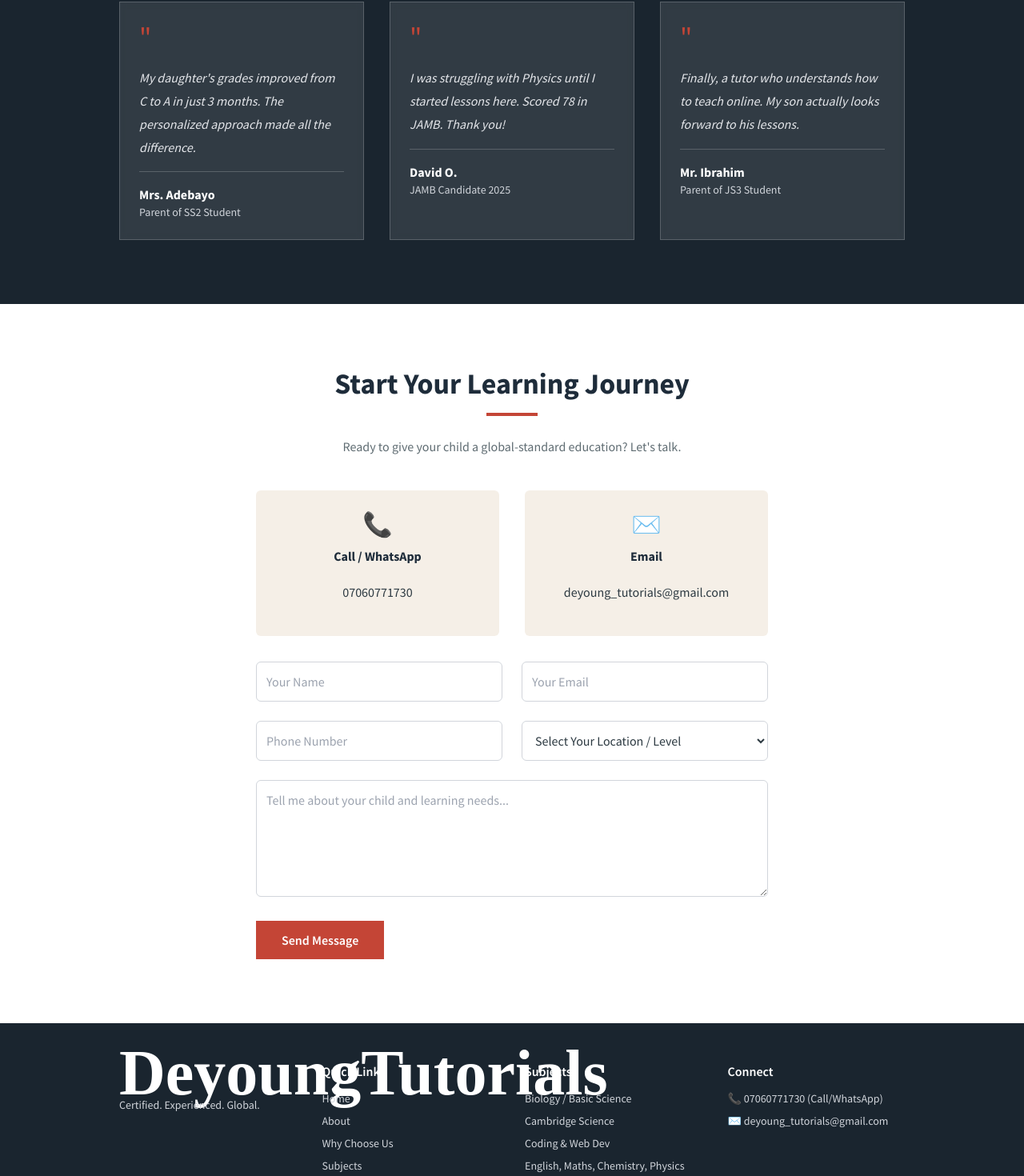
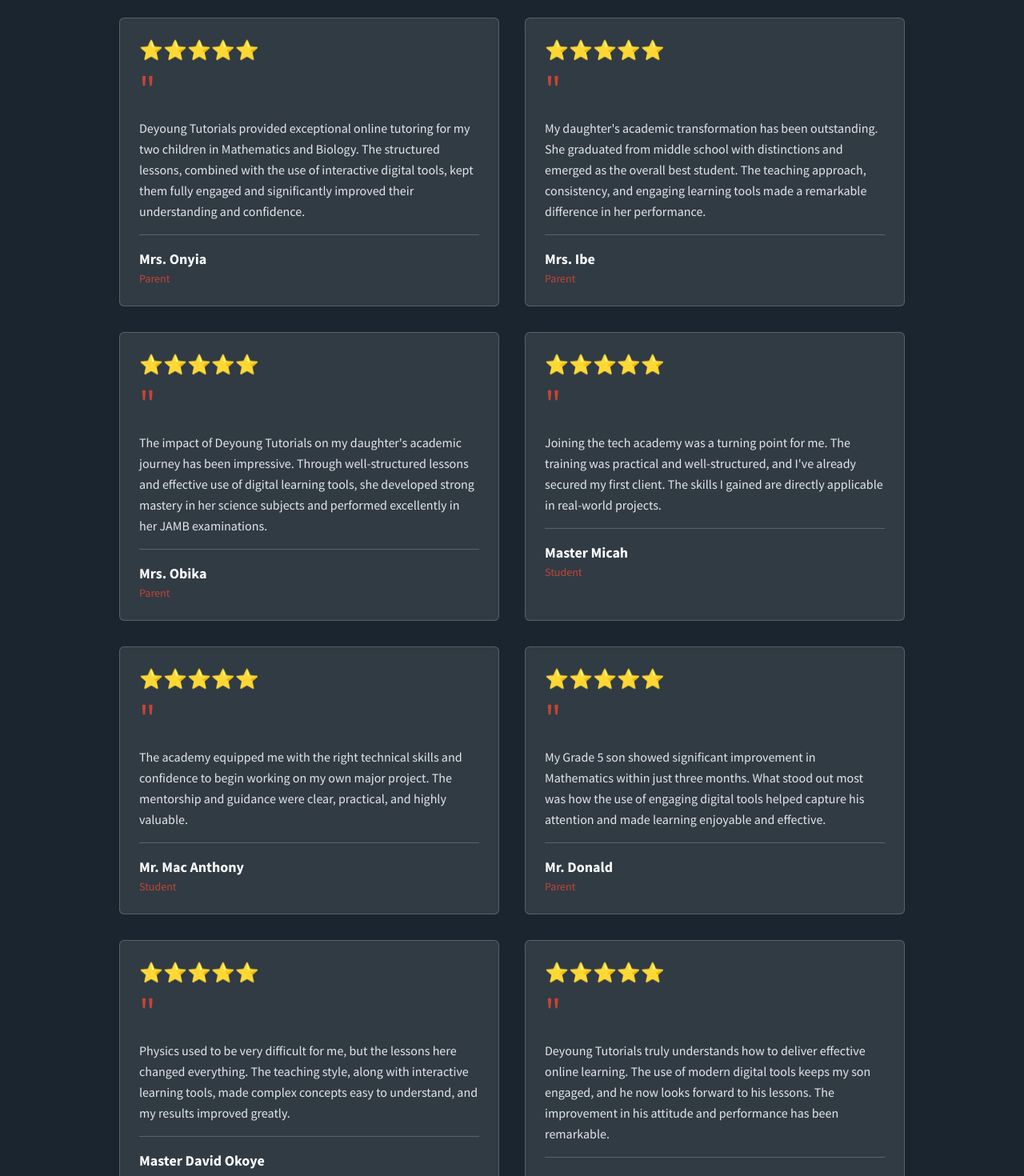
Before and after one commit to Deyoungconnect/deyoung-tutorials, a React (Vite) app: page / in a window 1280 px wide. Shown: the part 4176-5646 px from the top of the page at 80% size. Built offline with nearby package versions, Linux system fonts and the light colour scheme; the HTML template or start-up script is replaced by a standard one; a web font is replaced by a local one.

Commit message:
Update: Add new parent and student testimonials with star ratings

```diff
--- a/src/components/Testimonials.jsx
+++ b/src/components/Testimonials.jsx
@@ -1,41 +1,100 @@
 const Testimonials = () => {
   const testimonials = [
     {
-      name: "Mrs. Adebayo",
-      child: "Parent of SS2 Student",
-      text: "My daughter's grades improved from C to A in just 3 months. The personalized approach made all the difference.",
+      name: "Mrs. Onyia",
+      role: "Parent",
+      text: "Deyoung Tutorials provided exceptional online tutoring for my two children in Mathematics and Biology. The structured lessons, combined with the use of interactive digital tools, kept them fully engaged and significantly improved their understanding and confidence.",
+      rating: 5,
     },
     {
-      name: "David O.",
-      child: "JAMB Candidate 2025",
-      text: "I was struggling with Physics until I started lessons here. Scored 78 in JAMB. Thank you!",
+      name: "Mrs. Ibe",
+      role: "Parent",
+      text: "My daughter's academic transformation has been outstanding. She graduated from middle school with distinctions and emerged as the overall best student. The teaching approach, consistency, and engaging learning tools made a remarkable difference in her performance.",
+      rating: 5,
     },
     {
-      name: "Mr. Ibrahim",
-      child: "Parent of JS3 Student",
-      text: "Finally, a tutor who understands how to teach online. My son actually looks forward to his lessons.",
+      name: "Mrs. Obika",
+      role: "Parent",
+      text: "The impact of Deyoung Tutorials on my daughter's academic journey has been impressive. Through well-structured lessons and effective use of digital learning tools, she developed strong mastery in her science subjects and performed excellently in her JAMB examinations.",
+      rating: 5,
+    },
+    {
+      name: "Master Micah",
+      role: "Student",
+      text: "Joining the tech academy was a turning point for me. The training was practical and well-structured, and I've already secured my first client. The skills I gained are directly applicable in real-world projects.",
+      rating: 5,
+    },
+    {
+      name: "Mr. Mac Anthony",
+      role: "Student",
+      text: "The academy equipped me with the right technical skills and confidence to begin working on my own major project. The mentorship and guidance were clear, practical, and highly valuable.",
+      rating: 5,
+    },
+    {
+      name: "Mr. Donald",
+      role: "Parent",
+      text: "My Grade 5 son showed significant improvement in Mathematics within just three months. What stood out most was how the use of engaging digital tools helped capture his attention and made learning enjoyable and effective.",
+      rating: 5,
+    },
+    {
+      name: "Master David Okoye",
+      role: "Student",
+      text: "Physics used to be very difficult for me, but the lessons here changed everything. The teaching style, along with interactive learning tools, made complex concepts easy to understand, and my results improved greatly.",
+      rating: 5,
+    },
+    {
+      name: "Pastor Oluwasuen",
+      role: "Parent",
+      text: "Deyoung Tutorials truly understands how to deliver effective online learning. The use of modern digital tools keeps my son engaged, and he now looks forward to his lessons. The improvement in his attitude and performance has been remarkable.",
+      rating: 5,
     },
   ]
+
+  // Function to render stars based on rating
+  const renderStars = (rating) => {
+    return "⭐".repeat(rating);
+  };
 
   return (
     <section className="section-padding bg-deyoung-dark-bg">
       <div className="container-content">
         <div className="text-center max-w-2xl mx-auto mb-12">
           <h2 className="text-white">What Parents & Students Say</h2>
-          <p className="text-gray-300">Real results from real families</p>
+          <div className="w-16 h-1 bg-deyoung-terracotta mx-auto mt-4 mb-4"></div>
+          <p className="text-gray-300">
+            Real stories. Real results. From families we've served.
+          </p>
         </div>
 
-        <div className="grid grid-cols-1 md:grid-cols-3 gap-8">
+        <div className="grid grid-cols-1 md:grid-cols-2 lg:grid-cols-2 gap-8">
           {testimonials.map((testimonial, index) => (
-            <div key={index} className="bg-white/10 backdrop-blur-sm p-6 border border-white/20">
-              <div className="text-deyoung-terracotta text-4xl mb-4">"</div>
-              <p className="text-gray-200 mb-4 italic">{testimonial.text}</p>
+            <div
+              key={index}
+              className="bg-white/10 backdrop-blur-sm p-6 rounded-md border border-white/20 hover:bg-white/15 transition-all duration-300"
+            >
+              <div className="text-deyoung-terracotta text-2xl mb-2">
+                {renderStars(testimonial.rating)}
+              </div>
+              <div className="text-deyoung-terracotta text-5xl mb-3 leading-none">"</div>
+              <p className="text-gray-200 mb-4 leading-relaxed">
+                {testimonial.text}
+              </p>
               <div className="border-t border-white/20 pt-4">
-                <div className="font-bold text-white">{testimonial.name}</div>
-                <div className="text-sm text-gray-300">{testimonial.child}</div>
+                <div className="font-bold text-white text-lg">
+                  {testimonial.name}
+                </div>
+                <div className="text-sm text-deyoung-terracotta font-medium">
+                  {testimonial.role}
+                </div>
               </div>
             </div>
           ))}
+        </div>
+
+        <div className="text-center mt-10">
+          <p className="text-gray-400 text-sm">
+            ⭐⭐⭐⭐⭐ &nbsp; All testimonials are from real parents and students
+          </p>
         </div>
       </div>
     </section>
```
